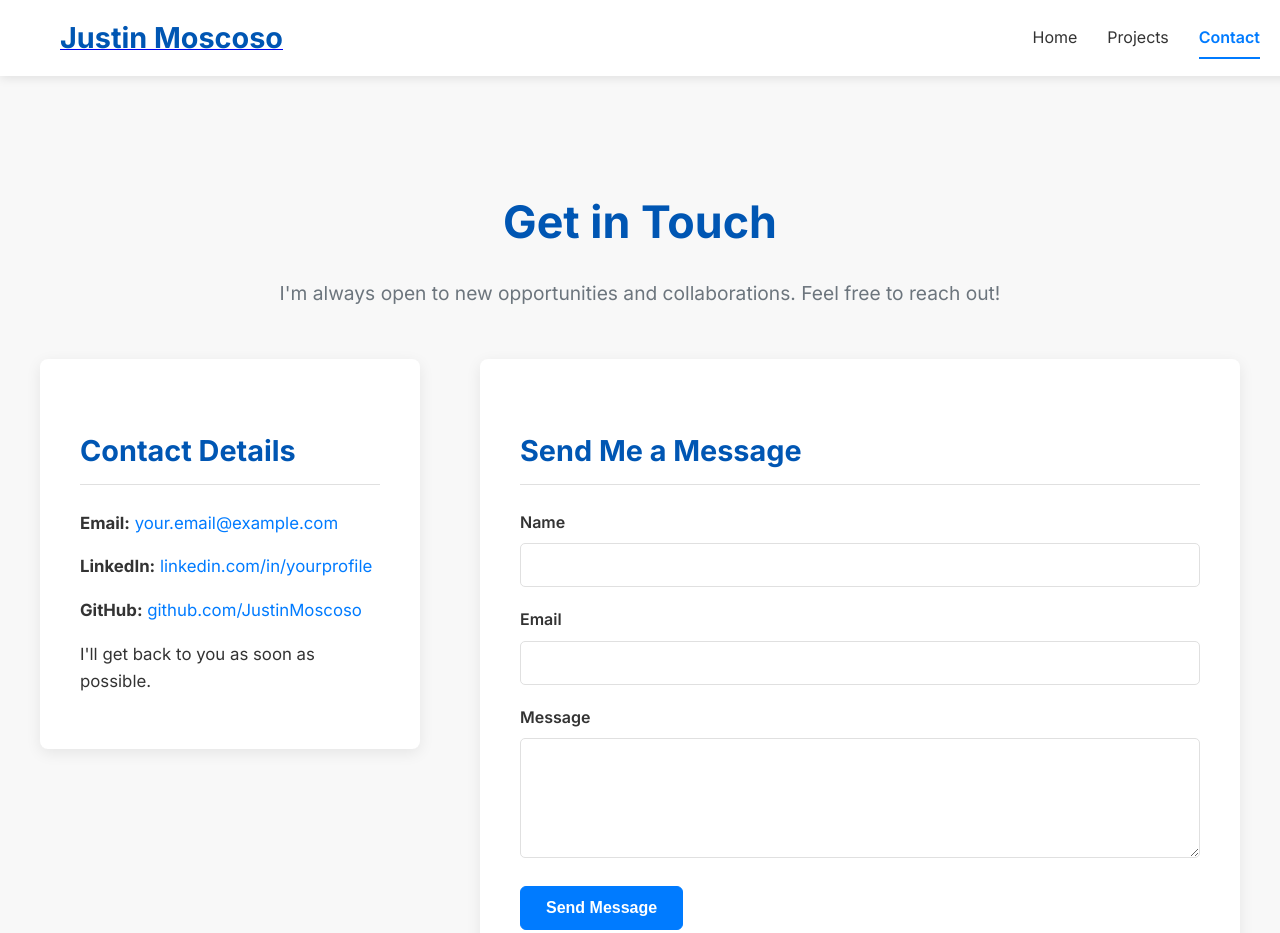
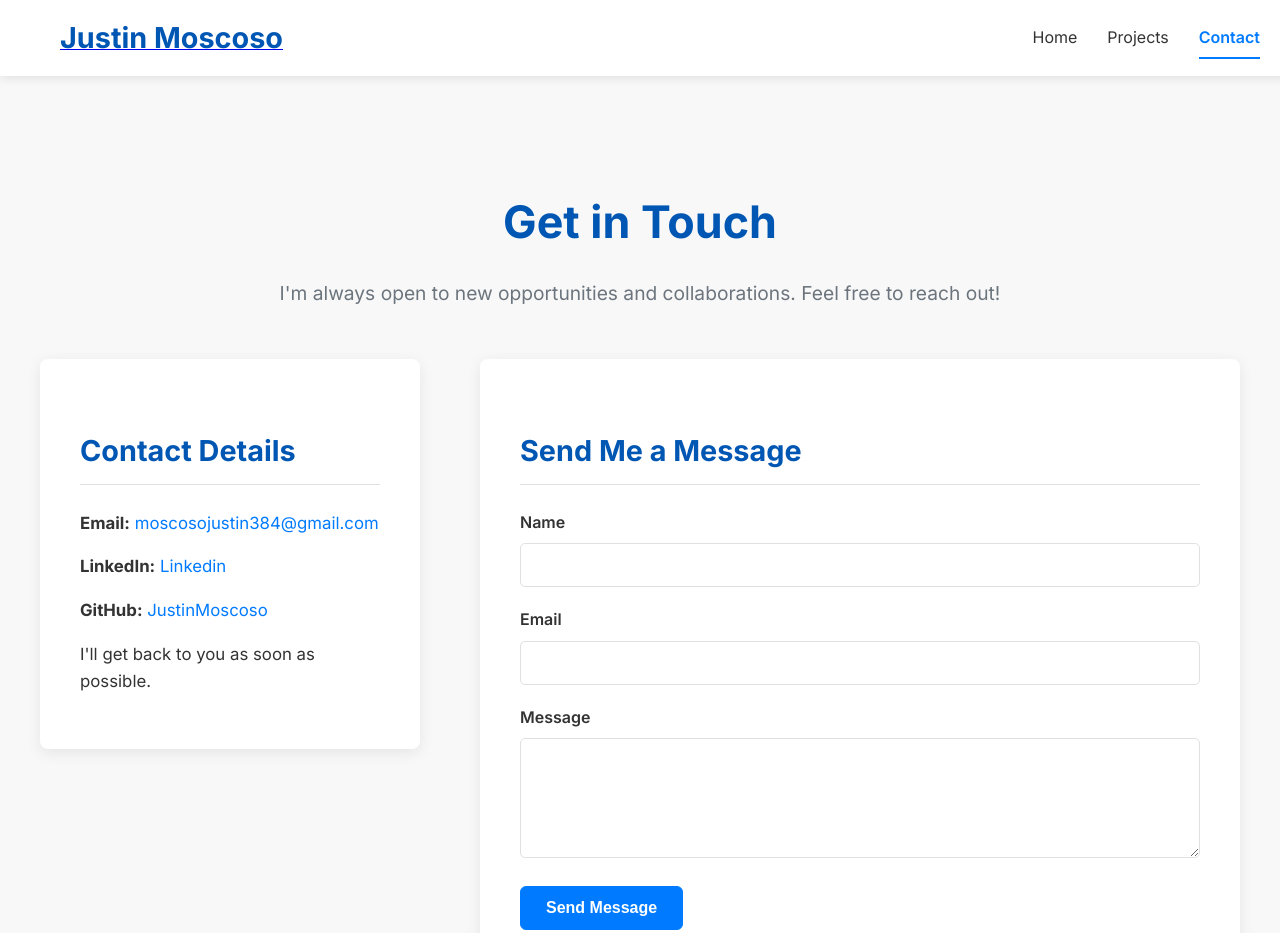
Before and after one commit to JustinMoscoso/JustinPortfolio, a plain HTML site: page contact.html in a window 1280 px wide. Shown: the top 933 px of the page. Drawn offline with Linux system fonts and the light colour scheme.

Commit message:
Initial Commit

```diff
--- a/contact.html
+++ b/contact.html
@@ -36,9 +36,9 @@
             <div class="contact-content">
                 <div class="contact-info">
                     <h3>Contact Details</h3>
-                    <p><strong>Email:</strong> <a href="mailto:your.email@example.com">your.email@example.com</a></p>
-                    <p><strong>LinkedIn:</strong> <a href="https://linkedin.com/in/yourprofile" target="_blank">linkedin.com/in/yourprofile</a></p>
-                    <p><strong>GitHub:</strong> <a href="https://github.com/JustinMoscoso" target="_blank">github.com/JustinMoscoso</a></p>
+                    <p><strong>Email:</strong> <a href="mailto:moscosojustin384@gmail.com">moscosojustin384@gmail.com</a></p>
+                    <p><strong>LinkedIn:</strong> <a href="https://www.linkedin.com/in/justin-moscoso-817635253/" target="_blank">Linkedin</a></p>
+                    <p><strong>GitHub:</strong> <a href="https://github.com/JustinMoscoso" target="_blank">JustinMoscoso</a></p>
                     <p>I'll get back to you as soon as possible.</p>
                 </div>
                 <div class="contact-form-wrapper">
```
Also changed, not shown: index.html (+1 -1 lines), projects.html (+2 -11 lines).
